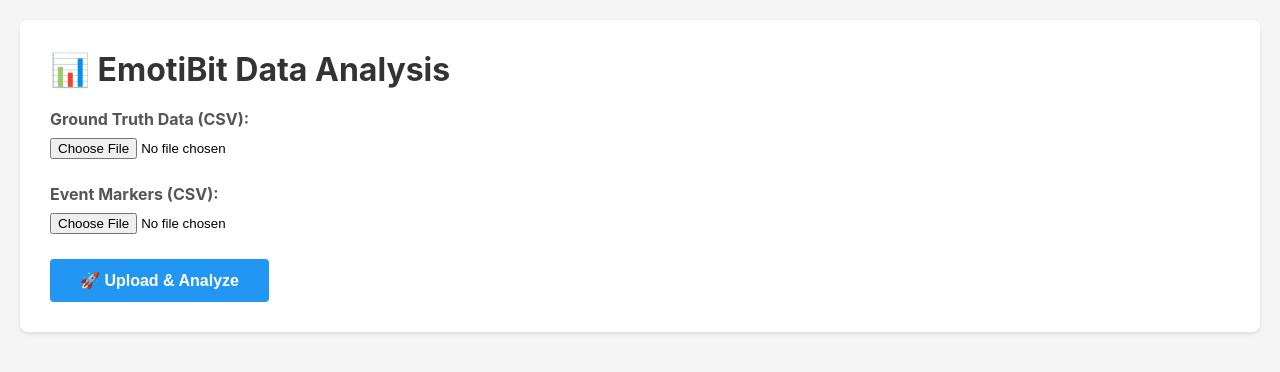
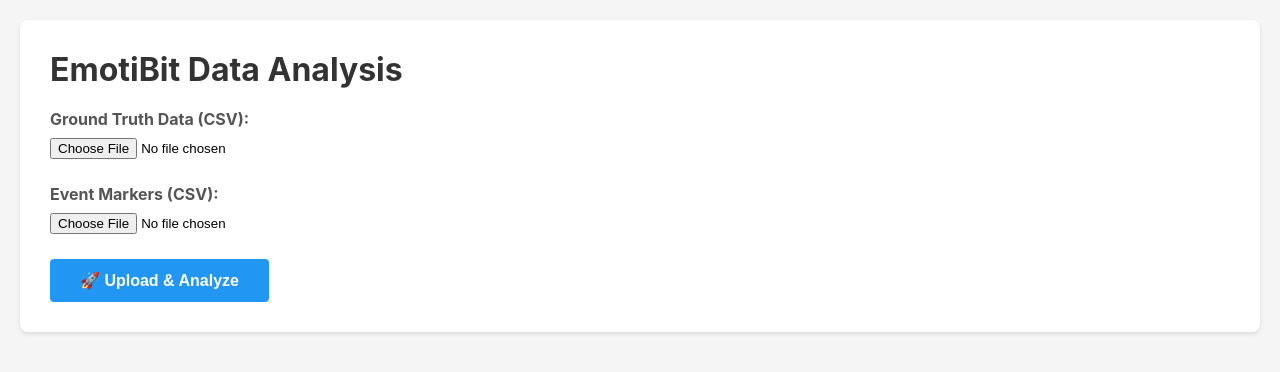
Before and after one commit to brn-cntrl/analysis_platform, a React (Create React App) app in the folder frontend/: page / in a window 1280 px wide. Shown: the top 372 px of the page. Built offline with nearby package versions, Linux system fonts and the light colour scheme.

Commit message:
removed icons

```diff
--- a/frontend/src/components/AnalysisViewer.js
+++ b/frontend/src/components/AnalysisViewer.js
@@ -67,7 +67,7 @@
         boxShadow: '0 2px 4px rgba(0,0,0,0.1)'
       }}>
         <h1 style={{ margin: '0 0 20px 0', color: '#333' }}>
-          📊 EmotiBit Data Analysis
+          EmotiBit Data Analysis
         </h1>
 
         <div style={{ marginBottom: '20px' }}>
```
